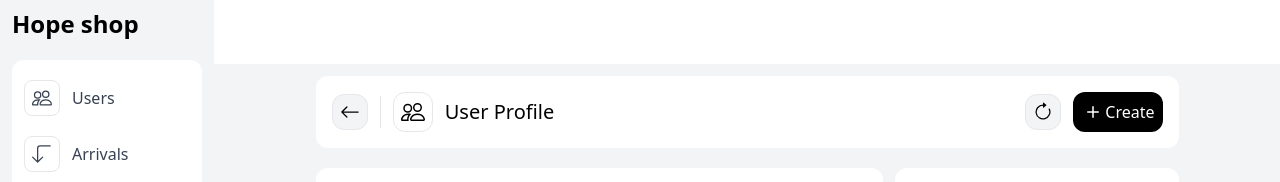
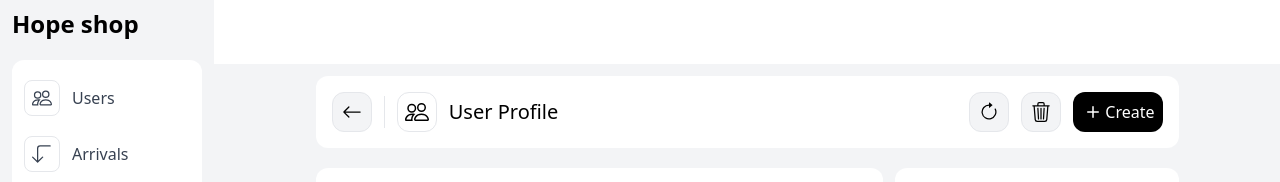
Before and after one commit to aggestor/hopeshop, a Next.js app: page /sudo/users/1 in a window 1280 px wide. Shown: the top 182 px of the page. Built offline with nearby package versions, Linux system fonts and the light colour scheme; no server answers.

Commit message:
[ADD] Delete button

```diff
--- /dev/null
+++ b/app/sudo/components/DeleteBtn.tsx
@@ -0,0 +1,8 @@
+import { BsArrowClockwise, BsArrowLeft, BsTrash2Fill, BsTrash3 } from "react-icons/bs"
+type Props = {
+    onClick ?: () => void
+}
+const DeleteBtn : React.FC<Props> = ({onClick}) =>{
+    return  <span onClick={onClick} className="w-10 h-10 cursor-pointer duration-500 transition-all hover:bg-red-100 hover:ring-4 hover:ring-red-300 hover:text-red-600 bg-gray-100 rounded-xl border grid place-items-center"><BsTrash3 className="w-5 h-5"/></span>
+}
+export default DeleteBtn
--- a/app/sudo/components/GoBack.tsx
+++ b/app/sudo/components/GoBack.tsx
@@ -4,6 +4,6 @@ import { BsArrowLeft } from "react-icons/bs"
 
 const GoBack = () =>{
     const router = useRouter()
-    return  <span onClick={()=> router.back()} className="w-9 h-9 cursor-pointer duration-500 transition-all hover:bg-white hover:ring-4 hover:ring-gray-100 bg-gray-100 rounded-xl border grid place-items-center"><BsArrowLeft className="w-5 h-5"/></span>
+    return  <span onClick={()=> router.back()} className="w-10 h-10 cursor-pointer duration-500 transition-all hover:bg-white hover:ring-4 hover:ring-gray-100 bg-gray-100 rounded-xl border grid place-items-center"><BsArrowLeft className="w-5 h-5"/></span>
 }
 export default GoBack
--- a/app/sudo/components/Reload.tsx
+++ b/app/sudo/components/Reload.tsx
@@ -3,6 +3,6 @@ type Props = {
     onClick ?: () => void
 }
 const Reload : React.FC<Props> = ({onClick}) =>{
-    return  <span onClick={onClick} className="w-9 h-9 cursor-pointer duration-500 transition-all hover:bg-white hover:ring-4 hover:ring-gray-100 bg-gray-100 rounded-xl border grid place-items-center"><BsArrowClockwise className="w-5 h-5"/></span>
+    return  <span onClick={onClick} className="w-10 h-10 cursor-pointer duration-500 transition-all hover:bg-white hover:ring-4 hover:ring-gray-100 bg-gray-100 rounded-xl border grid place-items-center"><BsArrowClockwise className="w-5 h-5"/></span>
 }
 export default Reload
--- a/app/sudo/users/[id]/page.tsx
+++ b/app/sudo/users/[id]/page.tsx
@@ -1,13 +1,12 @@
 "use client"
-import { BsAt, BsBan, BsCalendar2, BsCheck, BsClockHistory, BsFilter, BsListStars, BsPeople, BsPhone, BsPlus, BsToggleOff, BsToggleOn } from "react-icons/bs";
+import { BsAt, BsCalendar2, BsCheck, BsClockHistory, BsListStars, BsPeople, BsPhone, BsPlus, BsToggleOff, BsToggleOn } from "react-icons/bs";
 import GoBack from "../../components/GoBack";
-import { useEffect, useRef, useState } from "react";
+import { useEffect, useState } from "react";
 import TextInput from "@/components/TextInput";
 import useForm from "@/hooks/useForm";
 import PrimaryButton from "@/components/PrimaryButton";
 import User from "@/services/User";
 import { UserInfoType as tUser } from "@/types";
-import { toast } from "sonner";
 import Reload from "../../components/Reload";
 import formatPhoneNumber from "@/utils/format-phone-number";
 import Link from "next/link";
@@ -16,17 +15,19 @@ import Image from "next/image";
 import parseImage from "@/utils/parse-image";
 import useMoment from "@/utils/use-moment";
 import { Ok, Oups } from "@/utils/emitter";
+import DeleteBtn from "../../components/DeleteBtn";
 
 export default function UserPage(){
     const [user, setUser] =  useState<tUser>()
     const [loading, setLoading] = useState(true)
+    const [deletePopup,setDeletePopup] = useState(true)
     const [showForm, setShowForm] = useState(true)
     const [{email,password,name, phone}, handleChange] = useForm({name:'',phone:'',email:'', password : '', type:'Seller'})
     const params = useParams()
     const onCreateUser = async() =>{
         const result = await User.register({email,password,name, phone})
         if(result.status == 201){
-            toast.success(result.data.message)
+            Ok(result.data.message)
             getUser()
         }else if(result.response?.status == 400){
 
@@ -71,7 +72,8 @@ export default function UserPage(){
                     </div>
                     <div className="w-5/12 flex gap-3 items-center justify-end">
                         <Reload onClick={getUser}/>
-                        <span className="h-10 bg-black text-white hover:bg-gray-900 transition-all cursor-pointer duration-500 hover:ring-4 hover:ring-gray-400 rounded-xl px-2 flex items-center" onClick={()=>setShowForm(d => d = !d)}><BsPlus className="w-6 h-6"/>Create</span>
+                        <DeleteBtn onClick={()=>setDeletePopup(d => d= !d)}/>
+                        <Link href='/sudo/users#create' className="h-10 bg-black text-white hover:bg-gray-900 transition-all cursor-pointer duration-500 hover:ring-4 hover:ring-gray-400 rounded-xl px-2 flex items-center" onClick={()=>setShowForm(d => d = !d)}><BsPlus className="w-6 h-6"/>Create</Link>
                     </div>
                 </div>
             </div>
```
